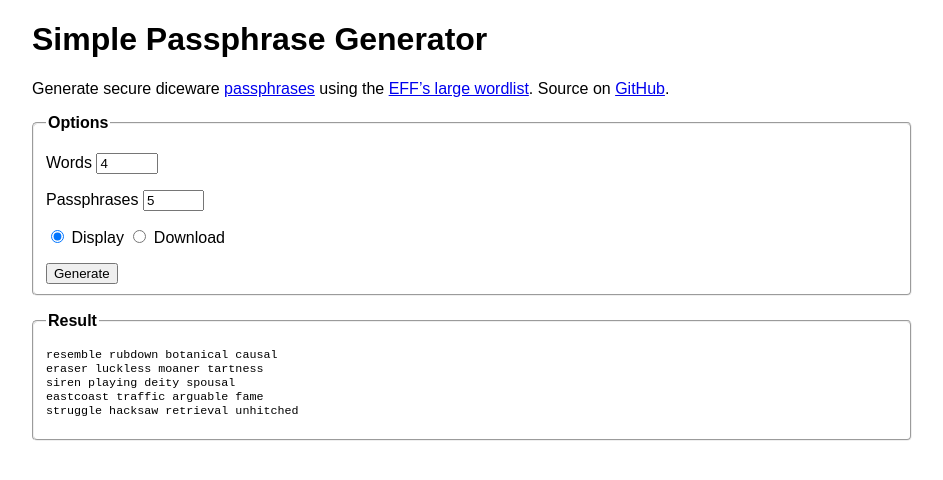
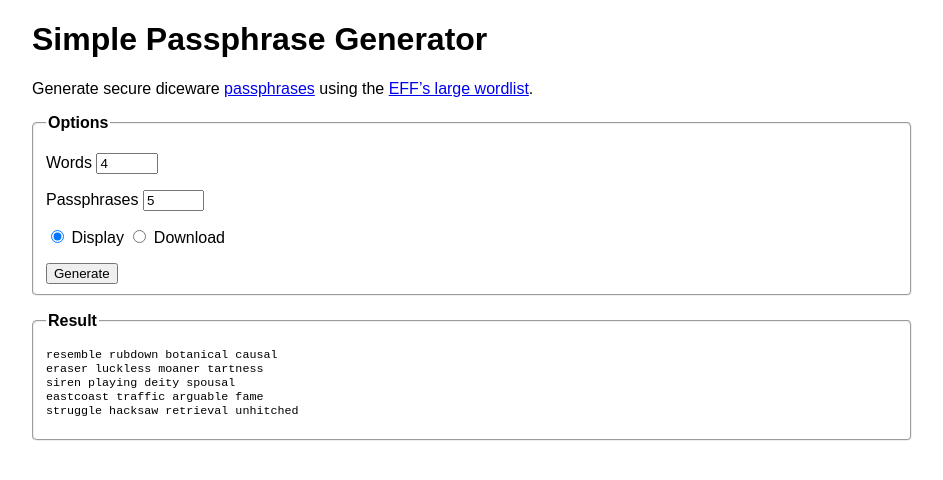
Before and after one commit to KeenRivals/Simple-Passphrase-Generator, a plain HTML site: page index.html in a window 1280 px wide. Shown: the whole page, without its empty margins (168-1111 px from the left). Drawn offline with Linux system fonts and the light colour scheme.

Commit message:
Remove GitHub link

```diff
--- a/index.html
+++ b/index.html
@@ -13,7 +13,7 @@
 	<body onload="generate(document.forms[0])">
 		<div class="main">
 			<h1>Simple Passphrase Generator</h1>
-			<p>Generate secure diceware <a href="https://en.wikipedia.org/wiki/Passphrase" title="Passphrase on Wikipedia">passphrases</a> using the <a href="https://www.eff.org/deeplinks/2016/07/new-wordlists-random-passphrases" title="EFF wordlists for random passphrases">EFF&rsquo;s large wordlist</a>. Source on <a href="https://github.com/KeenRivals/Simple-Passphrase-Generator" title="KeenRivals/Simple-Passphrase-Generator">GitHub</a>.</p>
+			<p>Generate secure diceware <a href="https://en.wikipedia.org/wiki/Passphrase" title="Passphrase on Wikipedia">passphrases</a> using the <a href="https://www.eff.org/deeplinks/2016/07/new-wordlists-random-passphrases" title="EFF wordlists for random passphrases">EFF&rsquo;s large wordlist</a>.</p>
 			<form>
 				<fieldset>
 					<legend>Options</legend>
```
